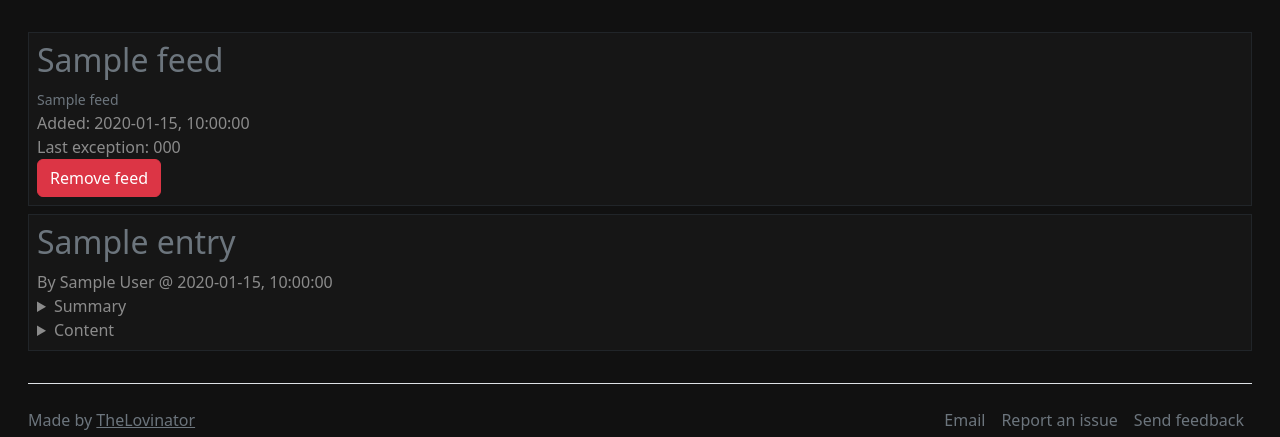
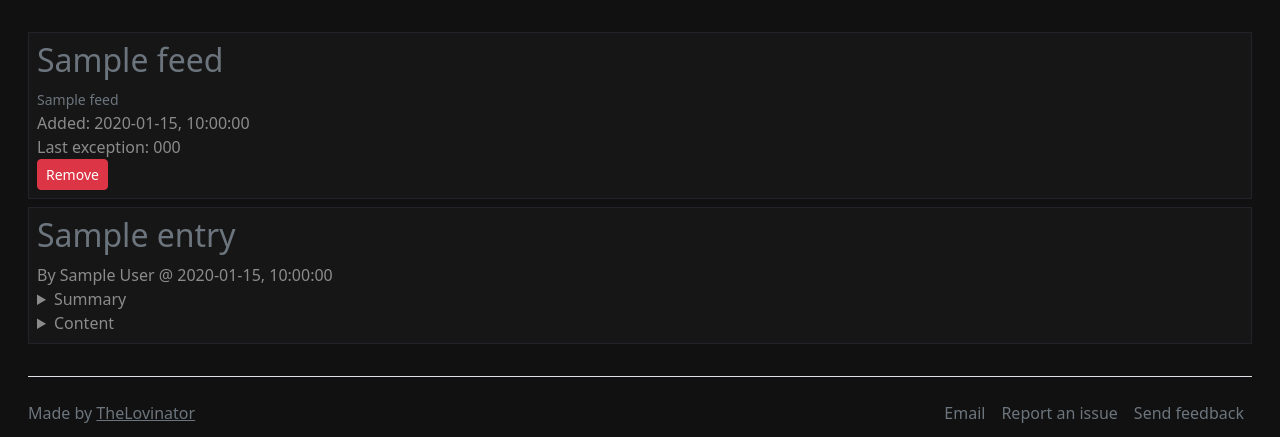
Before and after one commit to TheLovinator1/discord-rss-bot, a FastAPI app: template discord_rss_bot/templates/feed.html in a window 1280 px wide. Shown: the part 57-494 px from the top of the page. Run offline with FastAPI, Linux system fonts and the light colour scheme; the template is opened without the code that fills it: most values are stand-ins (such as "Sample title", 1, 10 or a date in 2020); parts of the project's set-up code (start-up, migrations or seed data) failed here and were passed over.

Commit message:
Make remove button smaller

```diff
--- a/discord_rss_bot/main.py
+++ b/discord_rss_bot/main.py
@@ -319,7 +319,6 @@ async def remove_feed(feed_url: str = Form()) -> RedirectResponse:
     Returns:
         HTMLResponse: The HTML response.
     """
-
     reader.delete_feed(feed_url)
     reader.update_search()
 
--- a/discord_rss_bot/templates/feed.html
+++ b/discord_rss_bot/templates/feed.html
@@ -33,9 +33,8 @@
         {# Remove feed button. #}
         <div class="btn-group" role="group">
             <form action="/remove" method="post">
-                <button class="btn btn-danger" type="submit" name="feed_url" value="{{ feed.url }}"
-                        onclick="return confirm('Are you sure you want to delete this feed?')">
-                    Remove feed
+            <button class="btn btn-danger btn-sm" name="feed_url" value="{{ feed.url }}"
+                    onclick="return confirm('Are you sure you want to delete this feed?')">Remove
                 </button>
             </form>
         </div>
```
